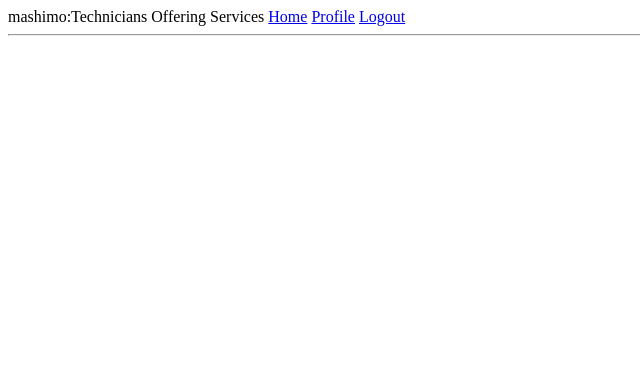
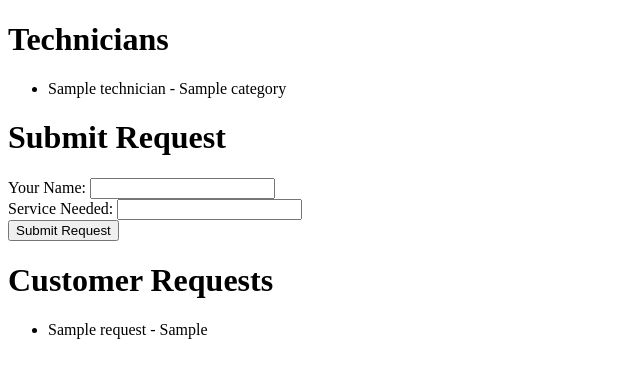
Before and after one commit to Johnnjau/mashimo, a Python web app: template mashimo/app/templates/index.html in a window 1280 px wide. Shown: the top 378 px of the page, without its empty margins (0-640 px from the left). Run offline with Jinja, Linux system fonts and the light colour scheme; the template is opened without the code that fills it: most values are stand-ins (such as "Sample title", 1, 10 or a date in 2020).

Commit message:
technician_requests

```diff
--- a/mashimo/app/models.py
+++ b/mashimo/app/models.py
@@ -70,5 +70,11 @@ class Technician(db.Model):
     service = db.Column(db.String(100), nullable=False)
     contact_info = db.Column(db.String(255))
 
+
+class CustomerRequest(db.Model):
+    id = db.Column(db.Integer, primary_key=True)
+    customer_name = db.Column(db.String(100), nullable=False)
+    service_needed = db.Column(db.String(100), nullable=False)
+
     def __repr__(self):
         return f'Technician({self.name}, {self.service})'
--- a/mashimo/app/templates/index.html
+++ b/mashimo/app/templates/index.html
@@ -1,14 +1,27 @@
 <!DOCTYPE html>
 <html>
-{% extends "base.html" %}
 <head>
-    <title>Home Page</title>
+    <title>Home</title>
 </head>
 <body>
-    <h1>Technicians Offering Services</h1>
+    <h1>Technicians</h1>
     <ul>
         {% for technician in technicians %}
-            <li>{{ technician.name }} - {{ technician.service }}</li>
+        <li>{{ technician.name }} - {{ technician.category }}</li>
+        {% endfor %}
+    </ul>
+    <h1>Submit Request</h1>
+    <form method="post">
+        <label for="customer_name">Your Name:</label>
+        <input type="text" id="customer_name" name="customer_name" required><br>
+        <label for="service_needed">Service Needed:</label>
+        <input type="text" id="service_needed" name="service_needed" required><br>
+        <input type="submit" value="Submit Request">
+    </form>
+    <h1>Customer Requests</h1>
+    <ul>
+        {% for request in requests %}
+        <li>{{ request.customer_name }} - {{ request.service_needed }}</li>
         {% endfor %}
     </ul>
 </body>
```
Also changed, not shown: mashimo/app/routes.py (+15 -1 lines), mashimo/app.db.
